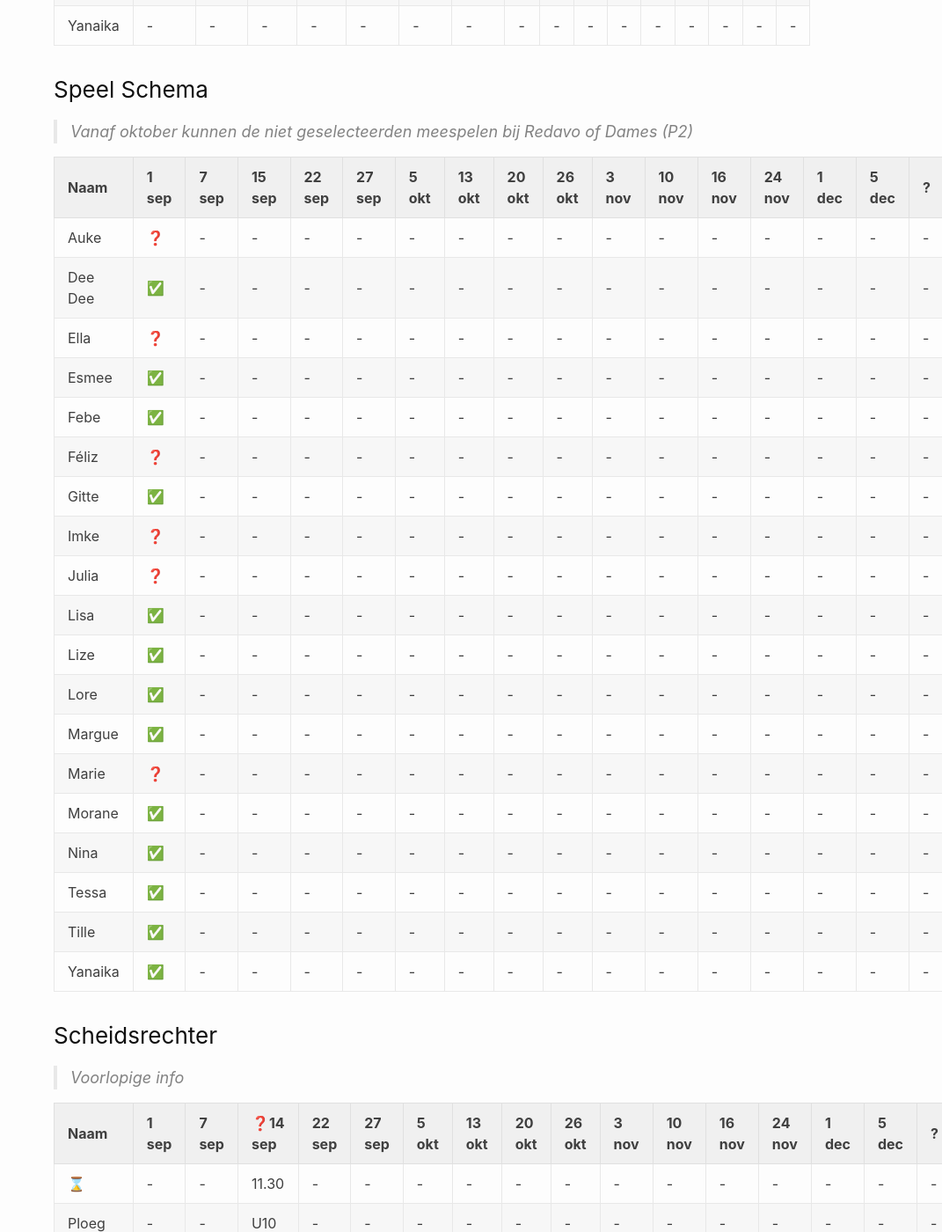
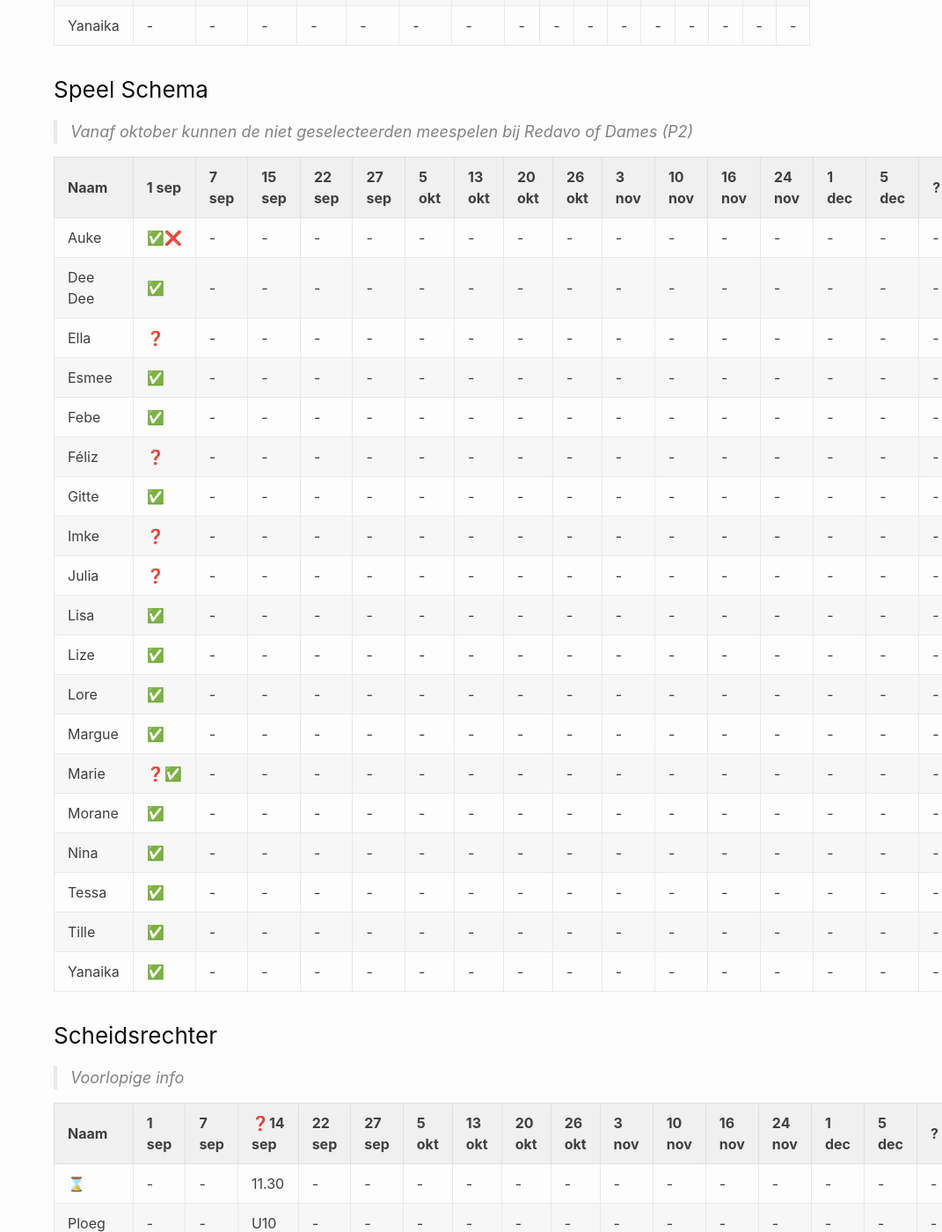
Before and after one commit to mu20-haacht/mu20-haacht.github.io, a Jekyll site: the page built from 2425/part1.md, in a window 1280 px wide and 1400 px high, scrolled down 6275 px. Shown: the whole window at 88% size, without its empty margins (209-1280 px from the left). Built offline with Jekyll 4.4.1, drawn with Linux system fonts in a browser that asks for light colours.

```diff
--- a/2425/part1.md
+++ b/2425/part1.md
@@ -148,7 +148,7 @@ Yanaika	|-|-|-|-|-|-|-|-|-|-|-|-|-|-|-|-
 
 Naam    | 1 sep | 7 sep | 15 sep  | 22 sep  | 27 sep  | 5 okt | 13 okt  | 20 okt  | 26 okt  | 3 nov | 10 nov  | 16 nov  | 24 nov  | 1 dec | 5 dec | ?
 ---     |---|---|---|---|---|---|---|---|---|---|---|---|---|---|---|---
-Auke    |❓      |-      |-        |-        |-        |-      |-        |-        |-        |-      |-        |-        |-        |-      |-      |-
+Auke    |✅❌      |-      |-        |-        |-        |-      |-        |-        |-        |-      |-        |-        |-        |-      |-      |-
 Dee Dee	|✅      |-      |-        |-        |-        |-      |-        |-        |-        |-      |-        |-        |-        |-      |-      |-
 Ella	  |❓      |-      |-        |-        |-        |-      |-        |-        |-        |-      |-        |-        |-        |-      |-      |-
 Esmee	  |✅      |-      |-        |-        |-        |-      |-        |-        |-        |-      |-        |-        |-        |-      |-      |-
@@ -161,7 +161,7 @@ Lisa	  |✅      |-      |-        |-        |-        |-      |-        |-
 Lize	  |✅      |-      |-        |-        |-        |-      |-        |-        |-        |-      |-        |-        |-        |-      |-      |-
 Lore	  |✅      |-      |-        |-        |-        |-      |-        |-        |-        |-      |-        |-        |-        |-      |-      |-
 Margue	|✅      |-      |-        |-        |-        |-      |-        |-        |-        |-      |-        |-        |-        |-      |-      |-
-Marie	  |❓      |-      |-        |-        |-        |-      |-        |-        |-        |-      |-        |-        |-        |-      |-      |-
+Marie	  |❓✅      |-      |-        |-        |-        |-      |-        |-        |-        |-      |-        |-        |-        |-      |-      |-
 Morane	|✅      |-      |-        |-        |-        |-      |-        |-        |-        |-      |-        |-        |-        |-      |-      |-
 Nina	  |✅      |-      |-        |-        |-        |-      |-        |-        |-        |-      |-        |-        |-        |-      |-      |-
 Tessa	  |✅      |-      |-        |-        |-        |-      |-        |-        |-        |-      |-        |-        |-        |-      |-      |-
```
